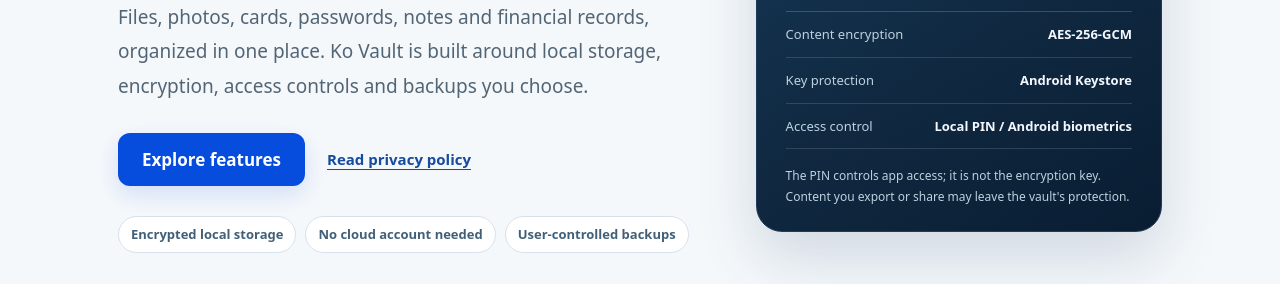
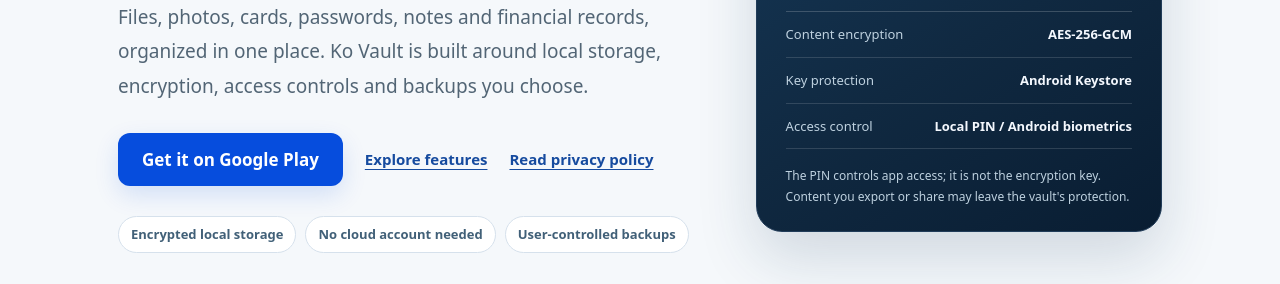
Before and after one commit to chiditw-ops/yonyva-public, a plain HTML site: page en/index.html in a window 1280 px wide. Shown: the part 516-800 px from the top of the page. Drawn offline with Linux system fonts and the light colour scheme.

Commit message:
Add verified Google Play download CTA to en/index.html

```diff
--- a/en/index.html
+++ b/en/index.html
@@ -30,7 +30,7 @@
 <p class="eyebrow">KO VAULT · ANDROID</p>
 <h1 id="hero-title">Keep what matters organized. <em>Keep control in your hands.</em></h1>
 <p class="home-lead">Files, photos, cards, passwords, notes and financial records, organized in one place. Ko Vault is built around local storage, encryption, access controls and backups you choose.</p>
-<div class="home-hero-actions"><a class="button" href="#features">Explore features</a><a class="home-secondary-link" href="/kovault/privacy/en/">Read privacy policy</a></div>
+<div class="home-hero-actions"><a class="button" href="https://play.google.com/store/apps/details?id=com.chidi.kovault" target="_blank" rel="noopener noreferrer">Get it on Google Play</a><a class="home-secondary-link" href="#features">Explore features</a><a class="home-secondary-link" href="/kovault/privacy/en/">Read privacy policy</a></div>
 <div class="home-tags"><span>Encrypted local storage</span><span>No cloud account needed</span><span>User-controlled backups</span></div>
 </div>
 <aside class="home-hero-proof" aria-label="Security design">
```
